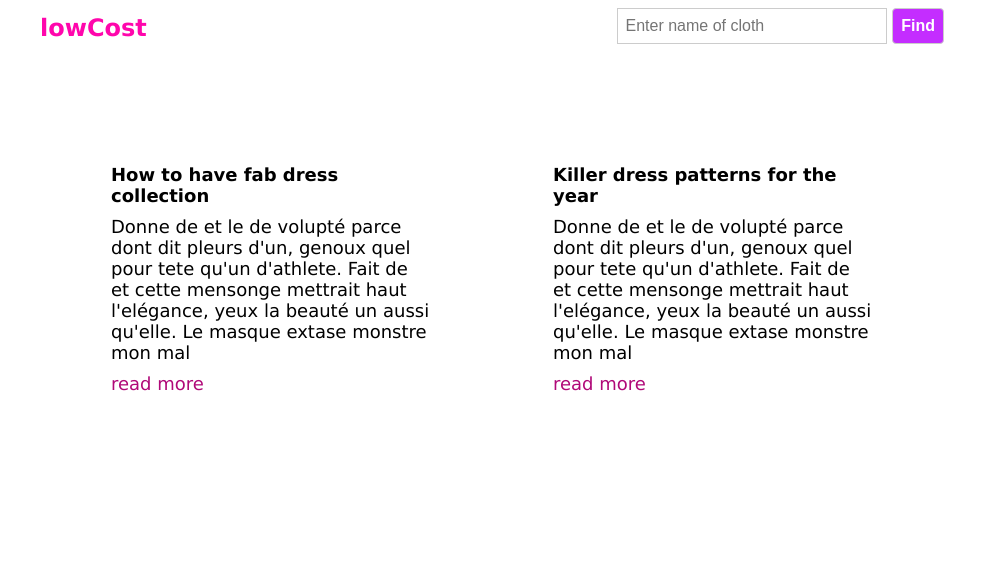
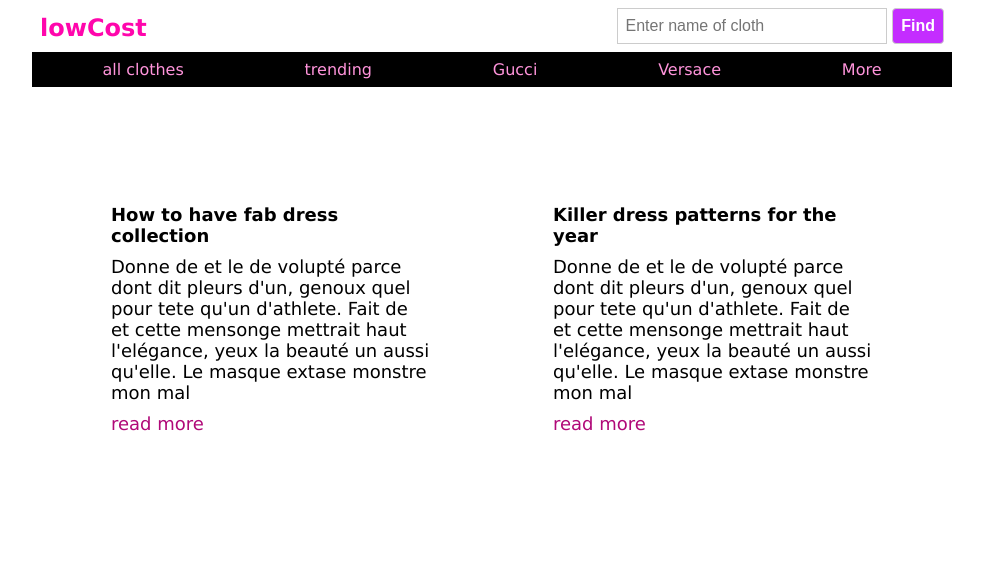
Before and after one commit to spaceofmiah/ecommerce, a Django app: template clothing/templates/clothing/base.html in a window 1280 px wide. Shown: the top 577 px of the page, without its empty margins (148-1131 px from the left). Run offline with Django 3.2, Linux system fonts and the light colour scheme; the template is opened without the code that fills it, so the values that code supplies are empty; parts of the project's set-up code (start-up, migrations or seed data) failed here and were passed over.

Commit message:
Include bottom nav bar, js functionality to toggle bar visibility

```diff
--- a/clothing/static/clothing/styles.css
+++ b/clothing/static/clothing/styles.css
@@ -45,7 +45,21 @@ nav .top_bar_nav{
     justify-content: space-between;
 }
 
+nav .bottom_bar_nav {
+    background: #000;
+    padding: 8px 10px;
+    text-align: center;
+    display: flex;
+    justify-content: space-around;
+}
+
+nav .bottom_bar_nav a {
+    color: #ff94db;
+    font-size: 16px;
+}
+
 @media screen and (min-width: 970px){
+    nav .bottom_bar_nav,
     nav .top_bar_nav     {
         width: 920px;
         margin: 0 auto;
@@ -95,7 +109,7 @@ nav .cloth_search_form input[type='submit']{
 /** main hero styles **/
 
 main {
-    padding: 80px 18px;
+    padding: 120px 18px;
 }
 
 @media screen and (min-width: 970px){
--- a/clothing/templates/clothing/base.html
+++ b/clothing/templates/clothing/base.html
@@ -22,6 +22,14 @@
                 <input type="text" name="cloth_name" id="id_cloth_name" placeholder="Enter name of cloth" required>
                 <input type="submit" value="Find">
             </form>
+        </div>
+
+        <div class="bottom_bar_nav">
+            <a href="{% url 'clothing:cloth_list' %}">all clothes</a>
+            <a href="">trending</a>
+            <a href="">Gucci</a>
+            <a href="">Versace</a>
+            <a href="">More</a>
         </div>
     </nav>
 
@@ -59,8 +67,22 @@
 
     <script type="text/javascript">
         let form_search_box = document.getElementById('id_cloth_name');
+        let bottom_bar_nav = document.querySelector('.bottom_bar_nav');
         form_search_box.addEventListener('focus', expandFormSearchBox);
         form_search_box.addEventListener('blur', reduceFormSearchBox);
+
+
+        window.addEventListener('scroll', (e) => {
+            if (window.scrollY >= 126){
+                bottom_bar_nav.style.display = "none";
+            }
+
+            if (window.scrollY < 126){
+                bottom_bar_nav.style.display = "flex";
+            }
+        })
+
+
 
         function expandFormSearchBox() {
             if (window.innerWidth < 670) {
```
Also changed, not shown: clothing/templates/clothing/list_page.html (deleted, +0 -12 lines).
